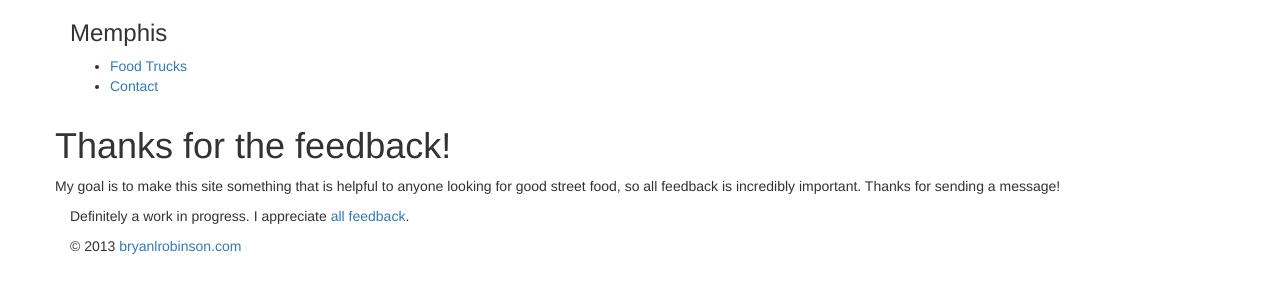
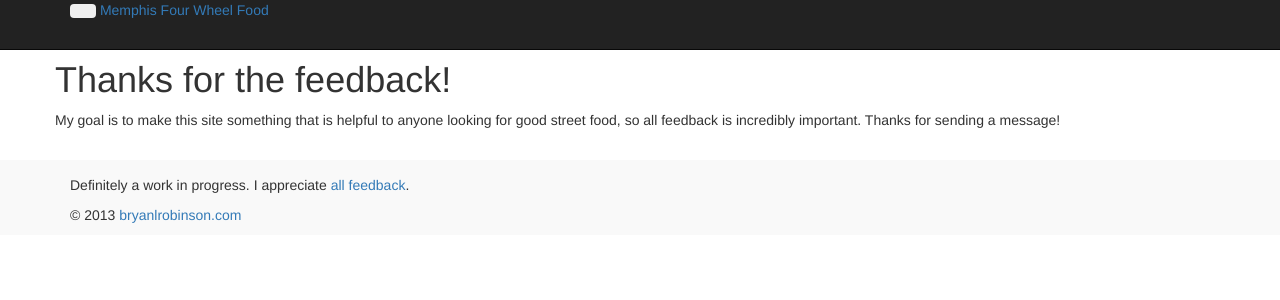
Before and after one commit to brob/trucks, a Django app: page /thanks/ in a window 1280 px wide. Shown: the top 300 px of the page. Run offline with Django 3.2, Linux system fonts and the light colour scheme; parts of the project's set-up code (start-up, migrations or seed data) failed here and were passed over; some libraries are stand-ins or nearby versions.

Commit message:
hand-revert

```diff
--- a/trucks/templates/base.html
+++ b/trucks/templates/base.html
@@ -23,6 +23,18 @@
 		<link href="//netdna.bootstrapcdn.com/twitter-bootstrap/2.3.1/css/bootstrap-combined.min.css" rel="stylesheet">
 		<link rel="stylesheet" href="{% static "css/styles.css" %}" type="text/css" media="screen" title="no title" charset="utf-8">
 
+		<style type="text/css" media="screen">
+			#navSpacer {
+				margin-bottom:40px;
+			}
+			#footer {
+				background:#f9f9f9;
+				margin-top:20px;
+				padding:15px 0 10px;
+			}
+		</style>
+
+
 		{% endblock css %}
 
 
@@ -30,25 +42,8 @@
 	</head>
 
 	<body>
-	<div class ="row" id="navigation">
-		<div class ="container">
-			<div class ="span4" id="logo_wrapper">
-				<a href="/" title="Memphis Four Wheel Food" id="logo"></a>
-			</div><!-- end .span5 -->
-			<div class="span4" id="main_location">
-				<h3>Memphis</h3>
-			</div><!-- end .span5 -->
-			<div class ="span4">
-		 		<ul id="nav">
-					<li><a href="/trucks/" title="Listing of all food trucks">Food Trucks</a></li>
-					<li><a href="/contact/" title="Contact Memphis Four Wheel Food">Contact</a></li>
 
 
-				</ul>
-			</div><!-- end .span7 -->
-		</div><!-- end .container -->
-	</div><!-- end .row -->
-{% comment %}
 	    <div class="navbar navbar-inverse navbar-fixed-top">
 	      <div class="navbar-inner">
 	        <div class="container">
@@ -71,7 +66,7 @@
 		<div class ="row" id="navSpacer">
 
 		</div><!-- end .row -->
-{% endcomment %}
+
 	<div class ="row">
 		<div class ="container">
 			{% block content %}{% endblock content %}
```
